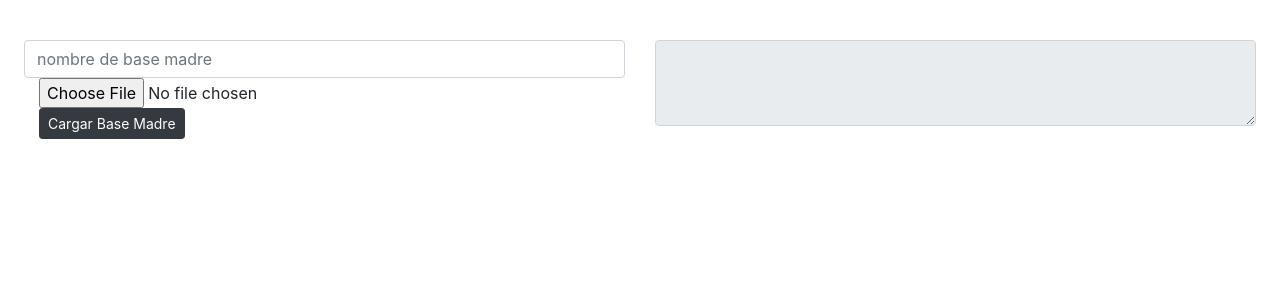
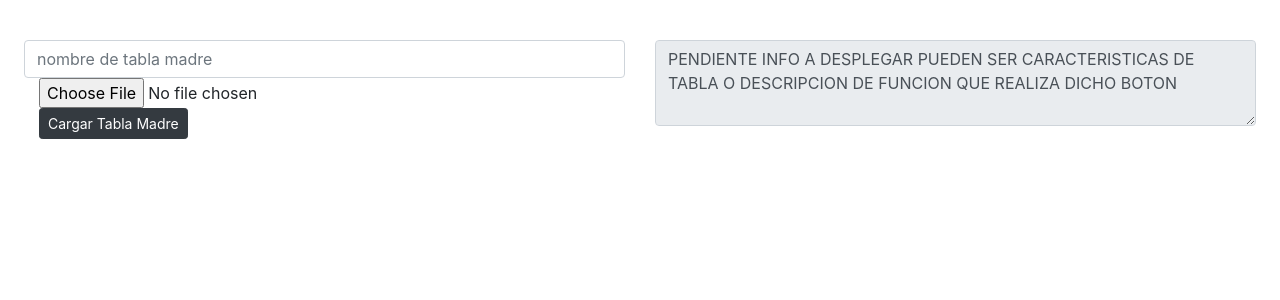
Before and after one commit to eddgar10/SubeTablaEnBaseExistenteDeCSVaMYSQL, a PHP site: page / in a window 1280 px wide. Shown: the part 56-356 px from the top of the page. Run offline with PHP 8.4, Linux system fonts and the light colour scheme; some libraries are stand-ins or nearby versions.

Commit message:
Add files via upload
La carga de informacion es para archivos xls o csv siempre y cuando vengan sin filas vacias ni encabezados, para solucionar esto se añade otro repositorio que hara esas funciones y sera integrado mas adelante aqui

```diff
--- a/index.php
+++ b/index.php
@@ -28,29 +28,45 @@
     <!--FIN BARRA SUPERIOR DE MENU-->
 
 <!--BOTONES Y AREA DONDE SE DESPLIEGA LA INFO O NO-->
-<!--<div class="container-fluid p-5 my-0 bg-dark text-white">-->
-
 
     <div class="container-fluid p-4 my-3 text-black">
         <div class="d-flex" id="wrapper"></div>
         <div class="row">
             <div class="col">
             <form action="cargamadre.php" method="post" enctype="multipart/form-data" id="import_form">
-                <div><input type="text" class="form-control" "form-control-lg" name="nombrebdmadre" id="input1" placeholder="nombre de base madre" required>
+                <div><input type="text" class="form-control" "form-control-lg" name="nombrebdmadre" id="input1" placeholder="nombre de tabla madre" required>
                 </div>
                 <div class="col-md-3">
                     <input type="file" name="file" />
                 </div>
                 <div class="col-md-3">
-                    <input type="submit" class="btn btn-dark btn-sm" name="import_data" value="Cargar Base Madre">
+                    <input type="submit" class="btn btn-dark btn-sm" name="import_data" value="Cargar Tabla Madre">
                 </div>
             </form>
             </div>
             <div class="col">
-                 <textarea class="form-control" id="textoresultadocarga" rows="3" readonly></textarea>
+                 <div class="form-group">
+
+  <textarea class="form-control" rows="3" id="comment" disabled>PENDIENTE INFO A DESPLEGAR PUEDEN SER CARACTERISTICAS DE TABLA O DESCRIPCION DE FUNCION QUE REALIZA DICHO BOTON</textarea>
+</div>
+                     <?/*
+                     //CONSULTA DE TABLAS EXISTENTES EN BASE DE DATOS
+                     include __DIR__ . '/db_connect.php';
+
+                        $consulta="SHOW TABLES FROM $dbname";
+                        $result=  mysqli_query($conn,$consulta);
+                        $row = mysqli_fetch_assoc($result);
+                        foreach($row as $value)
+                            {   //PARA EXTRAER EL NUMERO DE REGISTROS CONTENIDOS EN LA TABLA OBTENIDA POR LA CONSULTA ANTERIOR
+                                echo"Se agrego la tabla $value a la BD $dbname";
+                            }
+                     */?>
+
             </div>
         </div>
     </div>
+
+
 
 
 
```
Also changed, not shown: cargamadre.php (+6 -5 lines).
